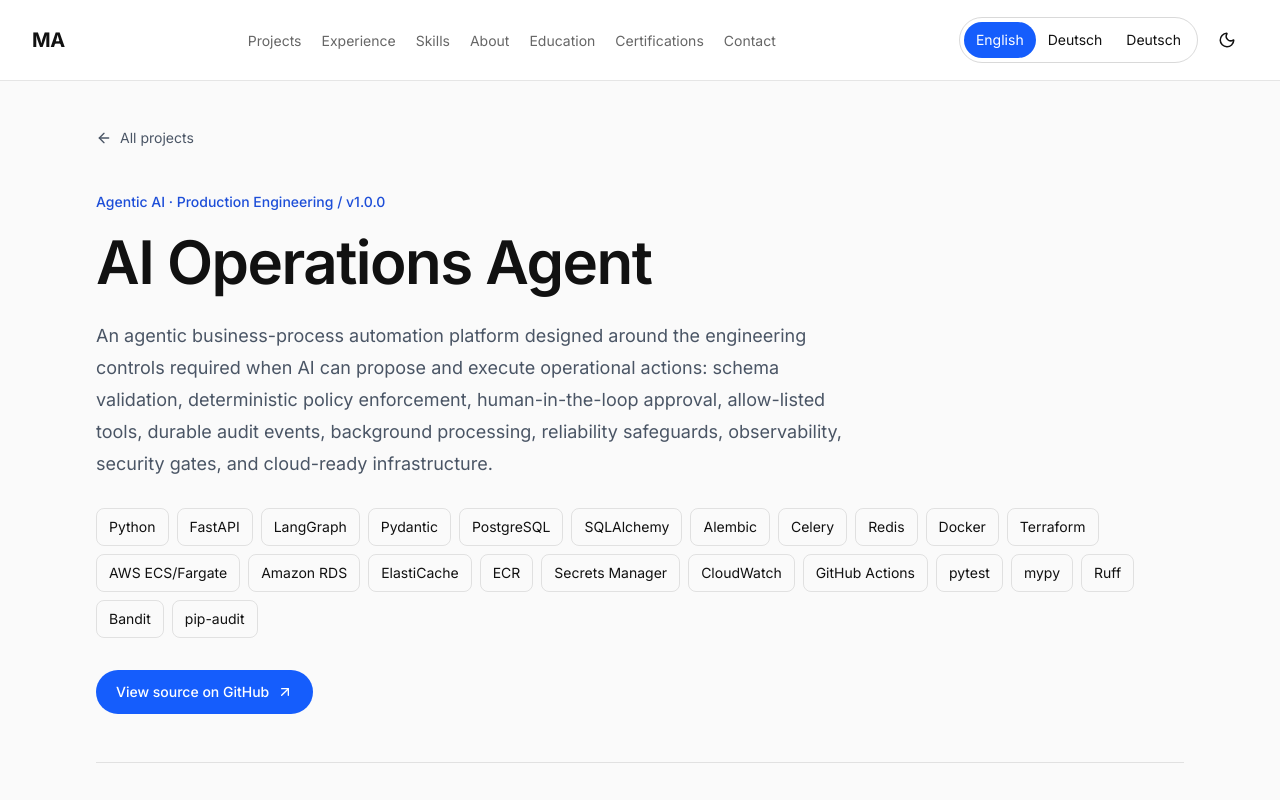
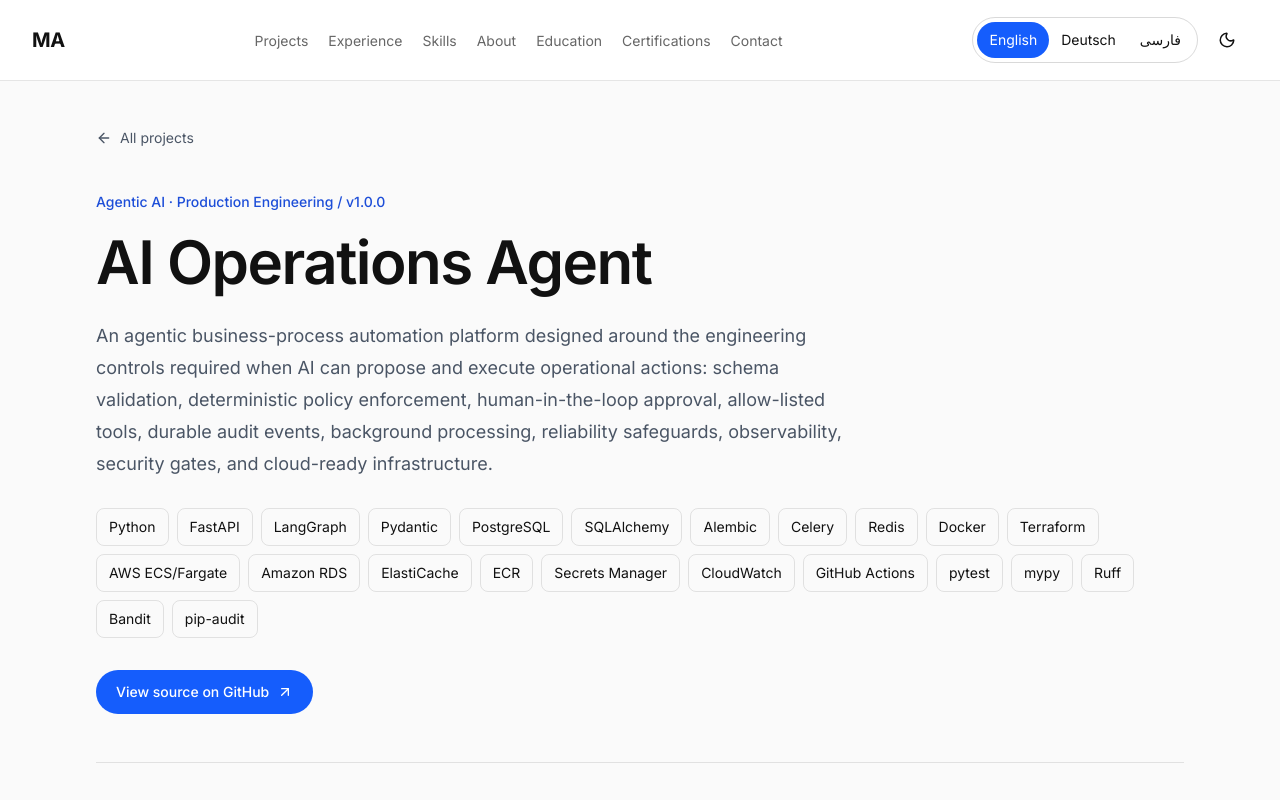
Before and after one commit to Mehrdad-Afshari/mehrdad-afshari-portfolio, a Next.js app: page /projects/ai-operations-agent in a window 1280 px wide. Shown: the top 800 px of the page. Built offline with nearby package versions, Linux system fonts and the light colour scheme.

Commit message:
Fix Persian label in desktop language switcher (#15)

```diff
--- a/components/Navbar.tsx
+++ b/components/Navbar.tsx
@@ -35,7 +35,7 @@ export default function Navbar({ locale = "en", path = "/" }: { locale?: Locale;
           <div aria-label={de ? "Sprache" : "Language"} className="flex rounded-full border border-black/15 p-1 text-sm dark:border-white/20">
             {(["en", "de", "fa"] as const).map((language) => (
               <a key={language} href={localePath(language, path)} hrefLang={language} lang={language} aria-label={language === "en" ? "English" : language === "de" ? "Deutsch" : "فارسی"} aria-current={locale === language ? "page" : undefined} onClick={(event) => { event.currentTarget.href = localePath(language, path) + window.location.search + window.location.hash; }} className={`rounded-full px-3 py-2 ${locale === language ? "bg-blue-600 text-white" : "hover:bg-black/5 dark:hover:bg-white/10"}`}>
-                <span className="sm:hidden">{language.toUpperCase()}</span><span className="hidden sm:inline">{language === "en" ? "English" : "Deutsch"}</span>
+                <span className="sm:hidden">{language.toUpperCase()}</span><span className="hidden sm:inline">{language === "en" ? "English" : language === "de" ? "Deutsch" : "فارسی"}</span>
               </a>
             ))}
           </div>
```
